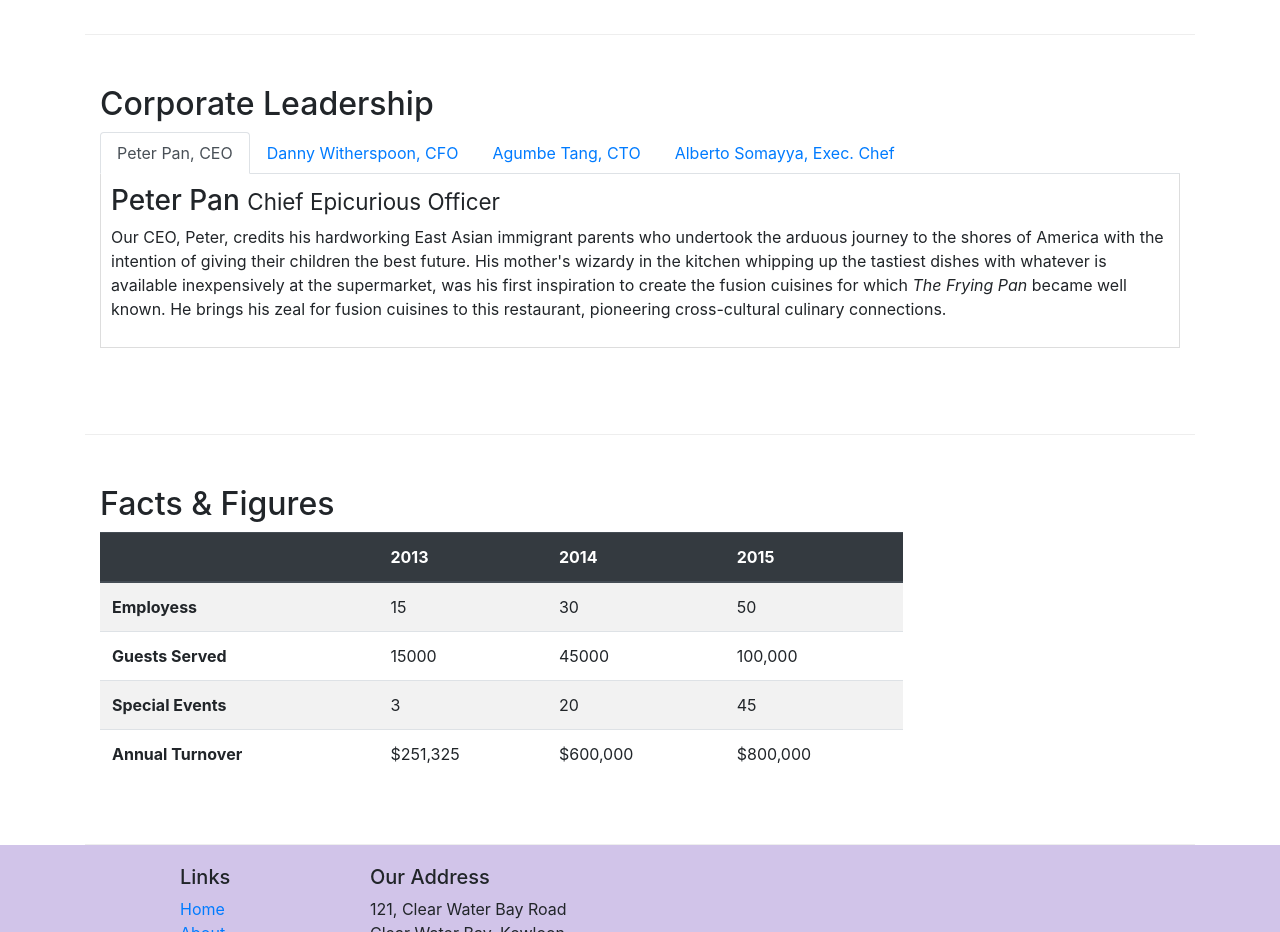
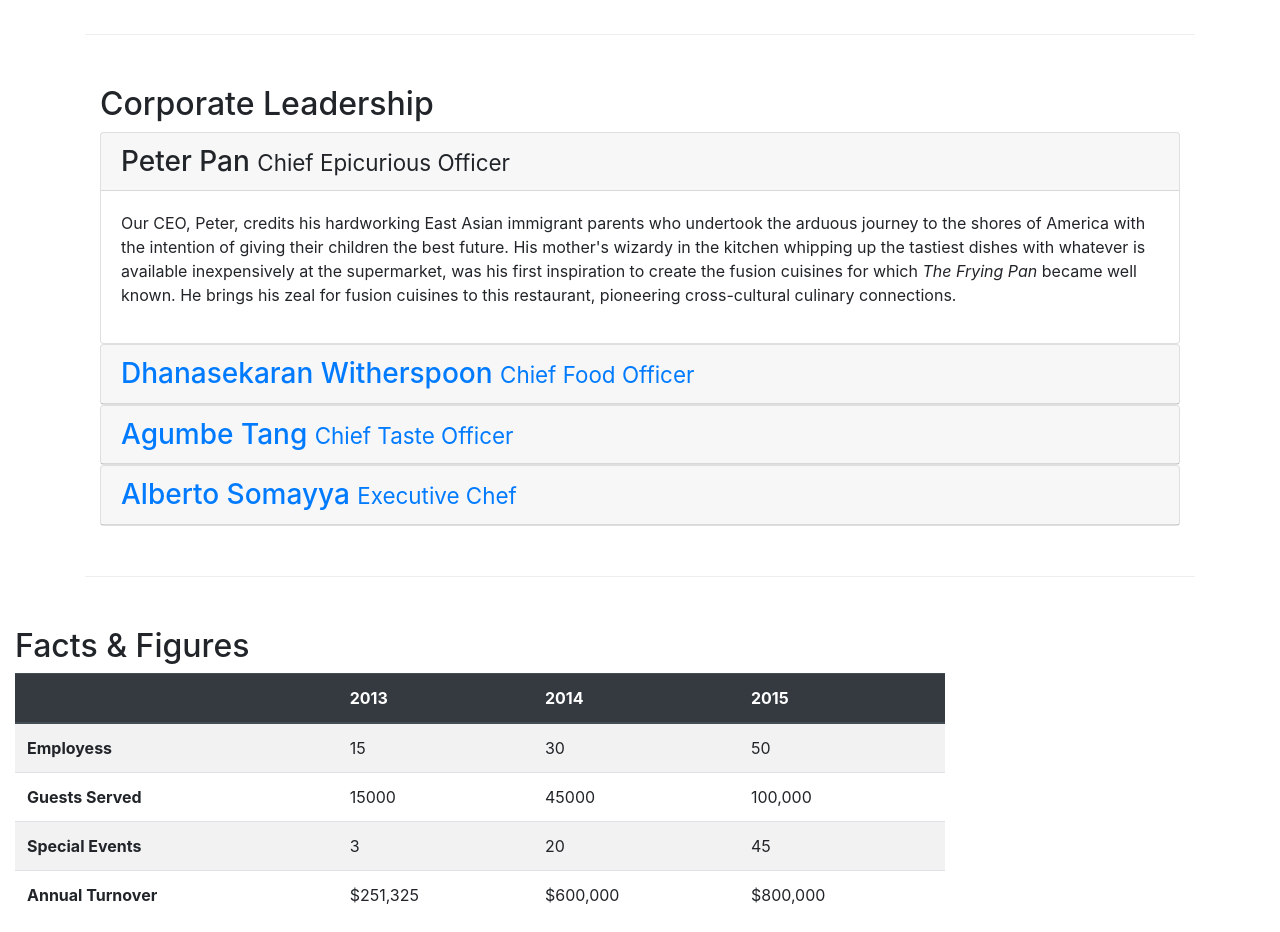
Before and after one commit to rohit-0308/Bootstrap, a website: page Assignment 1/aboutus.html in a window 1280 px wide. Shown: the part 900-1832 px from the top of the page. Drawn offline with nearby package versions, Linux system fonts and the light colour scheme.

Commit message:
Added Accordion

```diff
--- a/Assignment 1/aboutus.html
+++ b/Assignment 1/aboutus.html
@@ -125,28 +125,15 @@
       <div class="row row-content">
         <div class="col-12">
           <h2>Corporate Leadership</h2>
-          <ul class="nav nav-tabs">
-            <li class="nav-item">
-              <a class="nav-link active" href="#peter"
-                role="tab" data-toggle="tab">Peter Pan, CEO</a>
-            </li>
-            <li class="nav-item">
-              <a class="nav-link" href="#danny" role="tab"
-                data-toggle="tab">Danny Witherspoon, CFO</a>
-            </li>
-            <li class="nav-item">
-              <a class="nav-link" href="#agumbe"role="tab"
-                data-toggle="tab">Agumbe Tang, CTO</a>
-            </li>
-            <li class="nav-item">
-              <a class="nav-link" href="#alberto" role="tab"
-                data-toggle="tab">Alberto Somayya, Exec. Chef</a>
-            </li>
-        </ul>
 
-          <div class="tab-content">
-            <div role="tabpanel" class="tab-pane fade show active" id="peter">
-              <h3>Peter Pan <small>Chief Epicurious Officer</small></h3>
+
+          <div id="accordion">
+            <div class="card">
+              <div class="card-header" role="tab" id="peterhead">
+                <h3 class="mb-0"><a data-toggle="collapse" data-target="#peter">Peter Pan <small>Chief Epicurious Officer</small></a></h3>
+              </div>
+              <div class="collapse show" id="peter" data-parent="#accordion">
+                <div class="card-body">
                   <p>
                     Our CEO, Peter, credits his hardworking East Asian immigrant parents
                     who undertook the arduous journey to the shores of America with the
@@ -159,9 +146,16 @@
                     culinary connections.
                   </p>
                 </div>
+              </div>
+            </div>
 
-            <div role="tabpanel" class="tab-pane fade" id="danny">
-              <h3>Dhanasekaran Witherspoon <small>Chief Food Officer</small></h3>
+
+            <div class="card">
+              <div class="card-header" role="tab" id="dannyhead">
+                <h3 class="mb-0"><a class="collapsed" data-toggle="collapse" data-target="#danny">Dhanasekaran Witherspoon <small>Chief Food Officer</small></a></h3>
+              </div>
+              <div class="collapse" id="danny" data-parent="#accordion">
+                <div class="card-body">
                   <p>
                     Our CFO, Danny, as he is affectionately referred to by his
                     colleagues, comes from a long established family tradition in
@@ -174,8 +168,15 @@
                   </p>
                 </div>
 
-            <div role="tabpanel" class="tab-pane fade" id="agumbe">
-              <h3>Agumbe Tang <small>Chief Taste Officer</small></h3>
+              </div>
+            </div>
+
+            <div class="card">
+              <div class="card-header" role="tab" id="agumbehead">
+                <h3 class="mb-0"><a class="collapsed" data-toggle="collapse" data-target="#agumbe">Agumbe Tang <small>Chief Taste Officer</small></a></h3>
+              </div>
+              <div class="collapse" id="agumbe" data-parent="#accordion">
+                <div class="card-body">
                   <p>
                     Blessed with the most discerning gustatory sense, Agumbe, our CTO,
                     personally ensures that every dish that we serve meets his exacting
@@ -185,8 +186,16 @@
                   </p>
                 </div>
 
-            <div role="tabpanel" class="tab-pane fade" id="alberto">
-              <h3>Alberto Somayya <small>Executive Chef</small></h3>
+              </div>
+            </div>
+
+            <div class="card leader-card">
+              <div class="card-header" role="tab" id="albertohead">
+                <h3 class="mb-0"><a class="collapsed" data-toggle="collapse" data-target="
+                  #alberto">Alberto Somayya <small>Executive Chef</small></a></h3>
+              </div>
+              <div class="collapse" id="alberto" data-parent="#accordion">
+                <div class="card-body">
                   <p>
                     Award winning three-star Michelin chef with wide International
                     experience having worked closely with whos-who in the culinary
@@ -197,6 +206,12 @@
                       get a winning hit! Amma Mia!</em
                     >
                   </p>
+                </div>
+              </div>
+            </div>
+
+
+
             </div>
 
           </div>
```
Also changed, not shown: css/styles.css (line endings or trailing spaces). Lines whose indentation alone changed are shown as unchanged.
